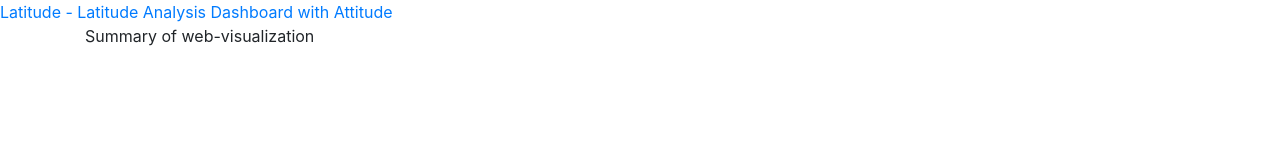
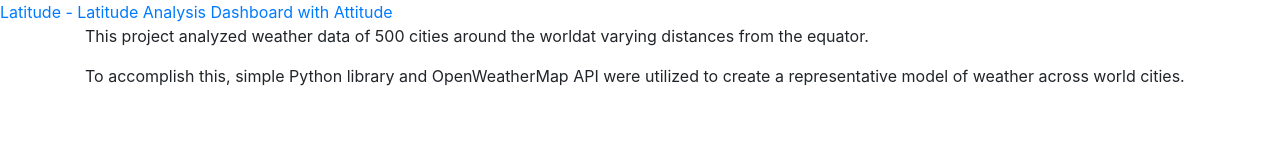
Before and after one commit to tonju27/Web-Design-Challenge, a plain HTML site: page landingpage.html in a window 1280 px wide. Drawn offline with nearby package versions, Linux system fonts and the light colour scheme.

Commit message:
2nd version

```diff
--- a/landingpage.html
+++ b/landingpage.html
@@ -16,7 +16,8 @@
   </div>
   <!-- main body -->
   <div class="container">
-    <p>Summary of web-visualization</p>
+    <p>This project analyzed weather data of 500 cities around the worldat varying distances from the equator.</p>
+    <p>To accomplish this, simple Python library and OpenWeatherMap API were utilized to create a representative model of weather across world cities.</p>
   </div>
 </body>
 
```
